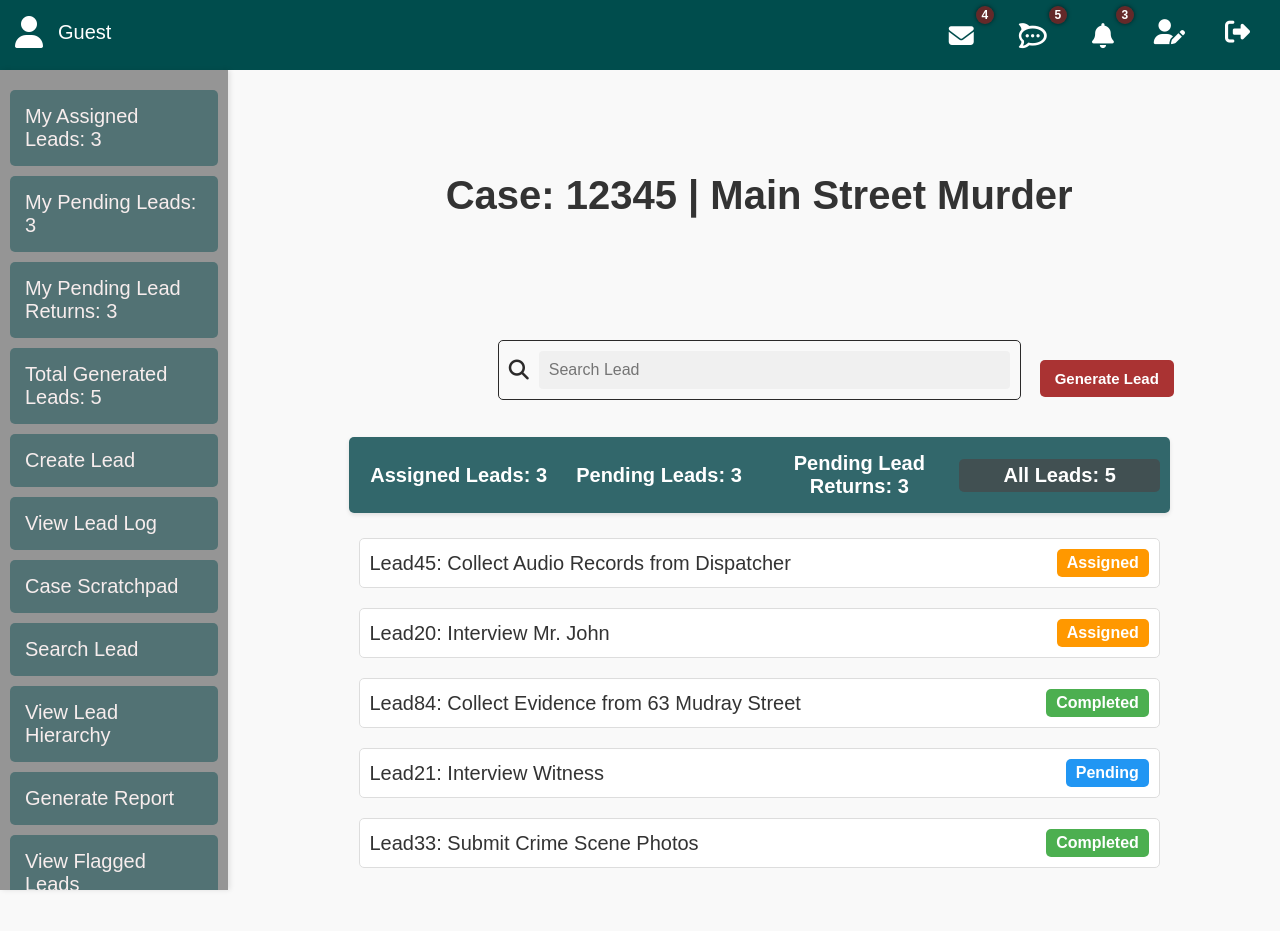
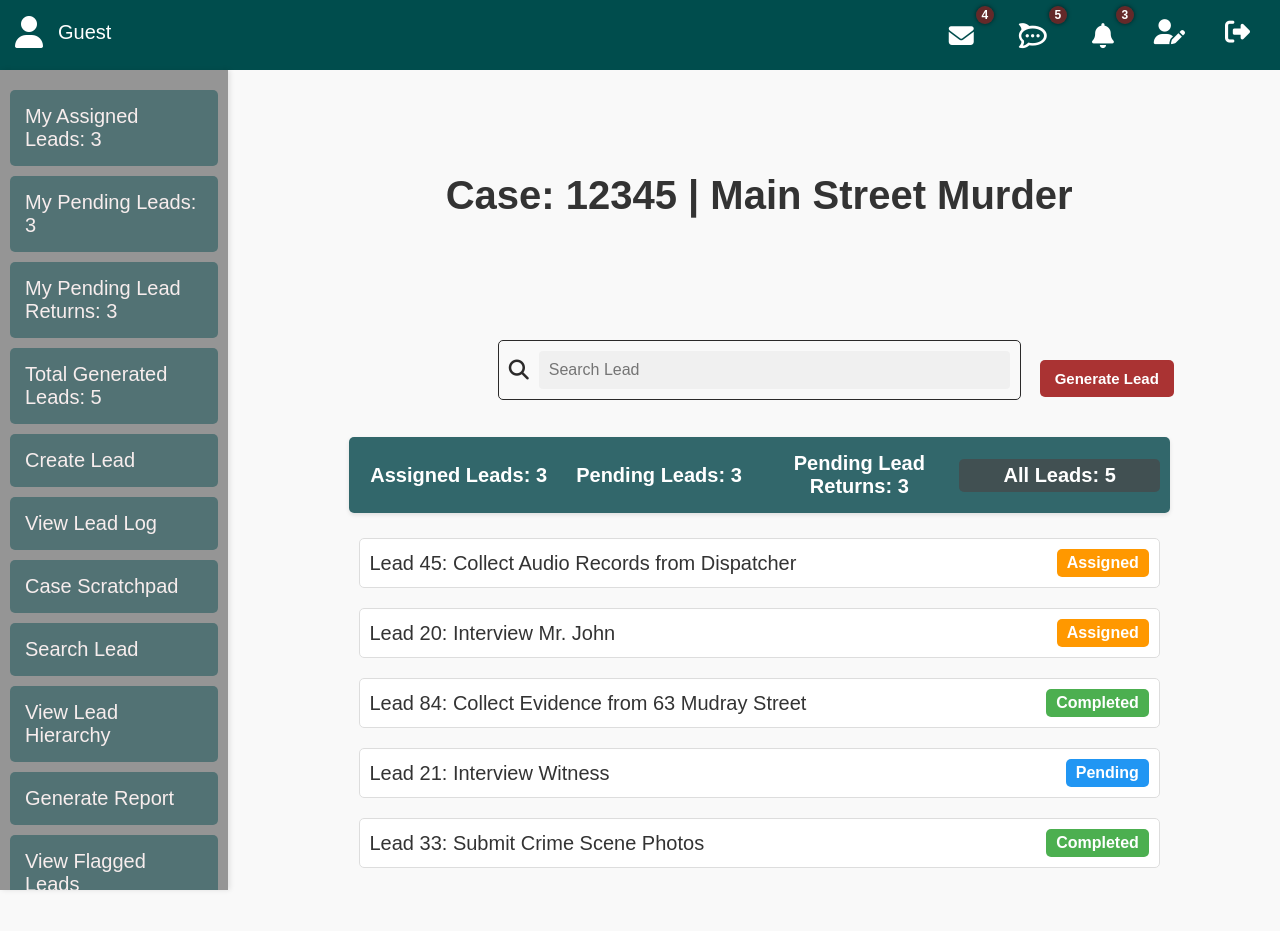
Before and after one commit to shreya-25/PIMS, a React (Create React App) app in the folder frontend/: page /CasePageManager in a window 1280 px wide. Shown: the top 931 px of the page. Built offline with nearby package versions, Linux system fonts and the light colour scheme; the HTML template or start-up script is replaced by a standard one.

Commit message:
frontend changes

```diff
--- a/frontend/src/Pages/CasePageManager/CasePageManager.jsx
+++ b/frontend/src/Pages/CasePageManager/CasePageManager.jsx
@@ -79,15 +79,15 @@ export const CasePageManager = () => {
 
       const [leads, setLeads] = useState({
         assignedLeads: [
-          { id: 1, description: "Lead45: Collect Audio Records from Dispatcher",dueDate: "12/25/2024",
+          { id: 1, description: "Lead 45: Collect Audio Records from Dispatcher",dueDate: "12/25/2024",
             priority: "High",
             flags: ["Important"],
             assignedOfficers: ["Officer 1", "Officer 3"], },
-          { id: 2, description: "Lead20: Interview Mr. John",dueDate: "12/31/2024",
+          { id: 2, description: "Lead 20: Interview Mr. John",dueDate: "12/31/2024",
             priority: "Medium",
             flags: [],
             assignedOfficers: ["Officer 2"] },
-          { id: 3, description: "Lead84: Collect Evidence from 63 Mudray Street",dueDate: "12/29/2024",
+          { id: 3, description: "Lead 84: Collect Evidence from 63 Mudray Street",dueDate: "12/29/2024",
             priority: "Low",
             flags: [],
             assignedOfficers: ["Officer 4"] },
@@ -95,7 +95,7 @@ export const CasePageManager = () => {
         pendingLeads: [
           {
             id: 4,
-            description: "Lead21: Interview Witness",
+            description: "Lead 21: Interview Witness",
             dueDate: "12/26/2024",
             priority: "High",
             flags: ["Important"],
@@ -103,7 +103,7 @@ export const CasePageManager = () => {
           },
           {
             id: 6,
-            description: "Lead30: Interview Neighbours",
+            description: "Lead 30: Interview Neighbours",
             dueDate: "12/23/2024",
             priority: "Medium",
             flags: [],
@@ -111,7 +111,7 @@ export const CasePageManager = () => {
           },
           {
             id: 7,
-            description: "Lead32: Collect Evidence",
+            description: "Lead 32: Collect Evidence",
             dueDate: "12/22/2024",
             priority: "Low",
             flags: [],
@@ -119,16 +119,16 @@ export const CasePageManager = () => {
           },
         ],
         pendingLeadReturns: [
-            { id: 5, description: "Lead33: Submit Crime Scene Photos" },
-            { id: 8, description: "Lead32: Collect Evidence", dueDate: "12/30/2024" },
-            { id: 9, description: "Lead21: Interview Witness", dueDate: "12/31/2024" },
+            { id: 5, description: "Lead 33: Submit Crime Scene Photos" },
+            { id: 8, description: "Lead 32: Collect Evidence", dueDate: "12/30/2024" },
+            { id: 9, description: "Lead 21: Interview Witness", dueDate: "12/31/2024" },
         ],
         allLeads: [
-            { id: 1, description: "Lead45: Collect Audio Records from Dispatcher", status: "Assigned" },
-            { id: 2, description: "Lead20: Interview Mr. John", status: "Assigned" },
-            { id: 3, description: "Lead84: Collect Evidence from 63 Mudray Street", status: "Completed" },
-            { id: 4, description: "Lead21: Interview Witness", status: "Pending" },
-            { id: 5, description: "Lead33: Submit Crime Scene Photos", status: "Completed" },
+            { id: 1, description: "Lead 45: Collect Audio Records from Dispatcher", status: "Assigned" },
+            { id: 2, description: "Lead 20: Interview Mr. John", status: "Assigned" },
+            { id: 3, description: "Lead 84: Collect Evidence from 63 Mudray Street", status: "Completed" },
+            { id: 4, description: "Lead 21: Interview Witness", status: "Pending" },
+            { id: 5, description: "Lead 33: Submit Crime Scene Photos", status: "Completed" },
         ],
     });
 
--- a/frontend/src/Pages/Investigator/Investigator.jsx
+++ b/frontend/src/Pages/Investigator/Investigator.jsx
@@ -78,15 +78,15 @@ export const Investigator = () => {
 
       const [leads, setLeads] = useState({
         assignedLeads: [
-          { id: 1, description: "Lead45: Collect Audio Records from Dispatcher",dueDate: "12/25/2024",
+          { id: 1, description: "Lead 45: Collect Audio Records from Dispatcher",dueDate: "12/25/2024",
             priority: "High",
             flags: ["Important"],
             assignedOfficers: ["Officer 1", "Officer 3"], },
-          { id: 2, description: "Lead20: Interview Mr. John",dueDate: "12/31/2024",
+          { id: 2, description: "Lead 20: Interview Mr. John",dueDate: "12/31/2024",
             priority: "Medium",
             flags: [],
             assignedOfficers: ["Officer 2"] },
-          { id: 3, description: "Lead84: Collect Evidence from 63 Mudray Street",dueDate: "12/29/2024",
+          { id: 3, description: "Lead 84: Collect Evidence from 63 Mudray Street",dueDate: "12/29/2024",
             priority: "Low",
             flags: [],
             assignedOfficers: ["Officer 4"] },
@@ -94,7 +94,7 @@ export const Investigator = () => {
         pendingLeads: [
           {
             id: 4,
-            description: "Lead21: Interview Witness",
+            description: "Lead 21: Interview Witness",
             dueDate: "12/26/2024",
             priority: "High",
             flags: ["Important"],
@@ -102,7 +102,7 @@ export const Investigator = () => {
           },
           {
             id: 6,
-            description: "Lead30: Interview Neighbours",
+            description: "Lead 30: Interview Neighbours",
             dueDate: "12/23/2024",
             priority: "Medium",
             flags: [],
@@ -110,7 +110,7 @@ export const Investigator = () => {
           },
           {
             id: 7,
-            description: "Lead32: Collect Evidence",
+            description: "Lead 32: Collect Evidence",
             dueDate: "12/22/2024",
             priority: "Low",
             flags: [],
@@ -118,16 +118,16 @@ export const Investigator = () => {
           },
         ],
         pendingLeadReturns: [
-            { id: 5, description: "Lead33: Submit Crime Scene Photos" },
-            { id: 8, description: "Lead32: Collect Evidence", dueDate: "12/30/2024" },
-            { id: 9, description: "Lead21: Interview Witness", dueDate: "12/31/2024" },
+            { id: 5, description: "Lead 33: Submit Crime Scene Photos" },
+            { id: 8, description: "Lead 32: Collect Evidence", dueDate: "12/30/2024" },
+            { id: 9, description: "Lead 21: Interview Witness", dueDate: "12/31/2024" },
         ],
         allLeads: [
-            { id: 1, description: "Lead45: Collect Audio Records from Dispatcher", status: "Assigned" },
-            { id: 2, description: "Lead20: Interview Mr. John", status: "Assigned" },
-            { id: 3, description: "Lead84: Collect Evidence from 63 Mudray Street", status: "Completed" },
-            { id: 4, description: "Lead21: Interview Witness", status: "Pending" },
-            { id: 5, description: "Lead33: Submit Crime Scene Photos", status: "Completed" },
+            { id: 1, description: "Lead 45: Collect Audio Records from Dispatcher", status: "Assigned" },
+            { id: 2, description: "Lead 20: Interview Mr. John", status: "Assigned" },
+            { id: 3, description: "Lead 84: Collect Evidence from 63 Mudray Street", status: "Completed" },
+            { id: 4, description: "Lead 21: Interview Witness", status: "Pending" },
+            { id: 5, description: "Lead 33: Submit Crime Scene Photos", status: "Completed" },
         ],
     });
 
--- a/frontend/src/Pages/MainPage/MainPage.jsx
+++ b/frontend/src/Pages/MainPage/MainPage.jsx
@@ -123,15 +123,15 @@ const acceptLead = (leadId) => {
 
   const [leads, setLeads] = useState({
     assignedLeads: [
-      { id: 1, description: "Lead45: Collect Audio Records from Dispatcher",dueDate: "12/28/2024",
+      { id: 1, description: "Lead 45: Collect Audio Records from Dispatcher",dueDate: "12/28/2024",
         priority: "High",
         flags: ["Important"],
         assignedOfficers: ["Officer 1", "Officer 3"], },
-      { id: 2, description: "Lead20: Interview Mr. John",dueDate: "12/31/2024",
+      { id: 2, description: "Lead 20: Interview Mr. John",dueDate: "12/31/2024",
         priority: "Medium",
         flags: [],
         assignedOfficers: ["Officer 2"] },
-      { id: 3, description: "Lead84: Collect Evidence from 63 Mudray Street",dueDate: "12/20/2024",
+      { id: 3, description: "Lead 84: Collect Evidence from 63 Mudray Street",dueDate: "12/20/2024",
         priority: "Low",
         flags: [],
         assignedOfficers: ["Officer 4"] },
@@ -139,7 +139,7 @@ const acceptLead = (leadId) => {
     pendingLeads: [
       {
         id: 4,
-        description: "Lead21: Interview Witness",
+        description: "Lead 21: Interview Witness",
         dueDate: "12/28/2024",
         priority: "High",
         flags: ["Important"],
@@ -147,7 +147,7 @@ const acceptLead = (leadId) => {
       },
       {
         id: 6,
-        description: "Lead30: Interview Neighbours",
+        description: "Lead 30: Interview Neighbours",
         dueDate: "12/30/2024",
         priority: "Medium",
         flags: [],
@@ -155,7 +155,7 @@ const acceptLead = (leadId) => {
       },
       {
         id: 7,
-        description: "Lead32: Collect Evidence",
+        description: "Lead 32: Collect Evidence",
         dueDate: "12/31/2024",
         priority: "Low",
         flags: [],
@@ -163,9 +163,9 @@ const acceptLead = (leadId) => {
       },
     ],
     pendingLeadReturns: [
-      { id: 5, description: "Lead33: Submit Crime Scene Photos" },
-      { id: 8, description: "Lead32: Collect Evidence", dueDate: "12/25/2024" },
-      { id: 9, description: "Lead21: Interview Witness", dueDate: "12/24/2024" },
+      { id: 5, description: "Lead 33: Submit Crime Scene Photos" },
+      { id: 8, description: "Lead 32: Collect Evidence", dueDate: "12/25/2024" },
+      { id: 9, description: "Lead 21: Interview Witness", dueDate: "12/24/2024" },
     ],
   });
 
```
